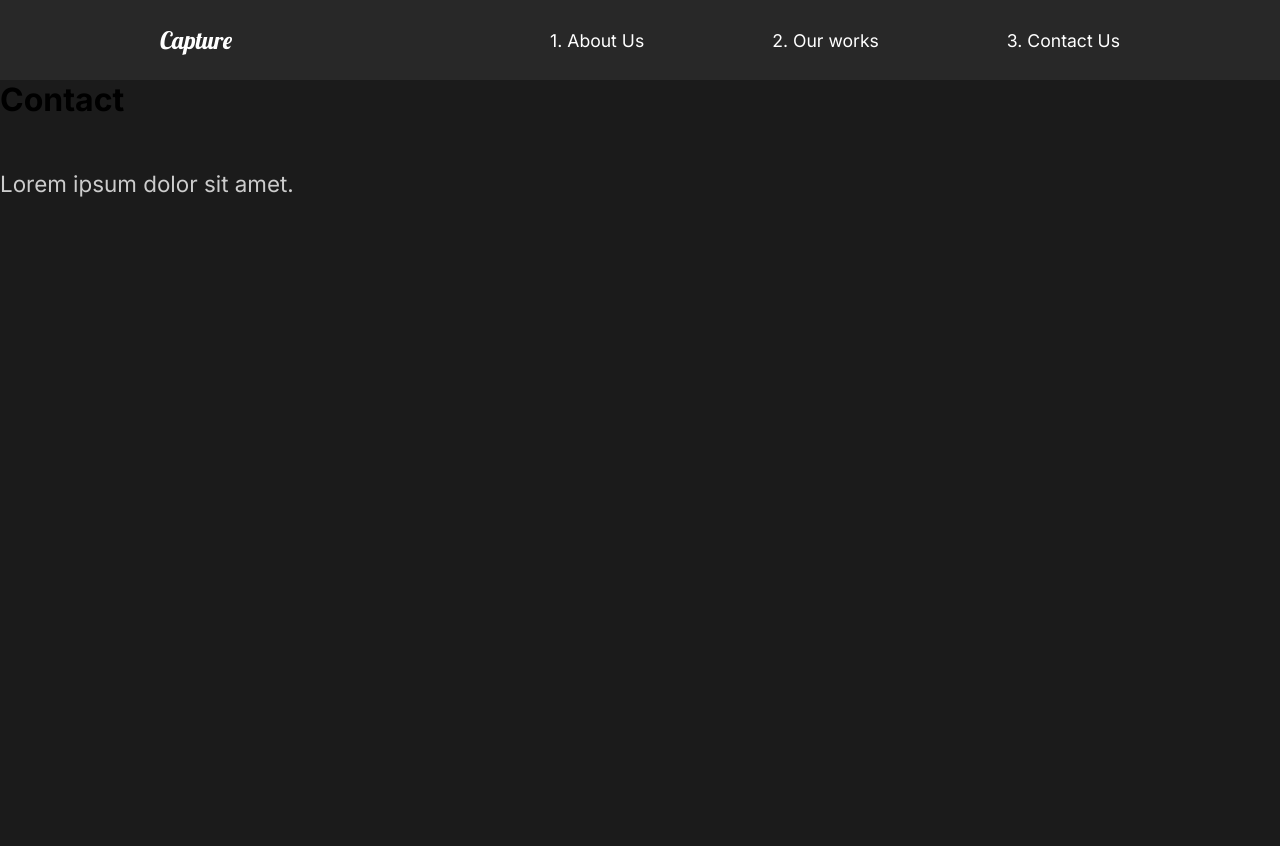
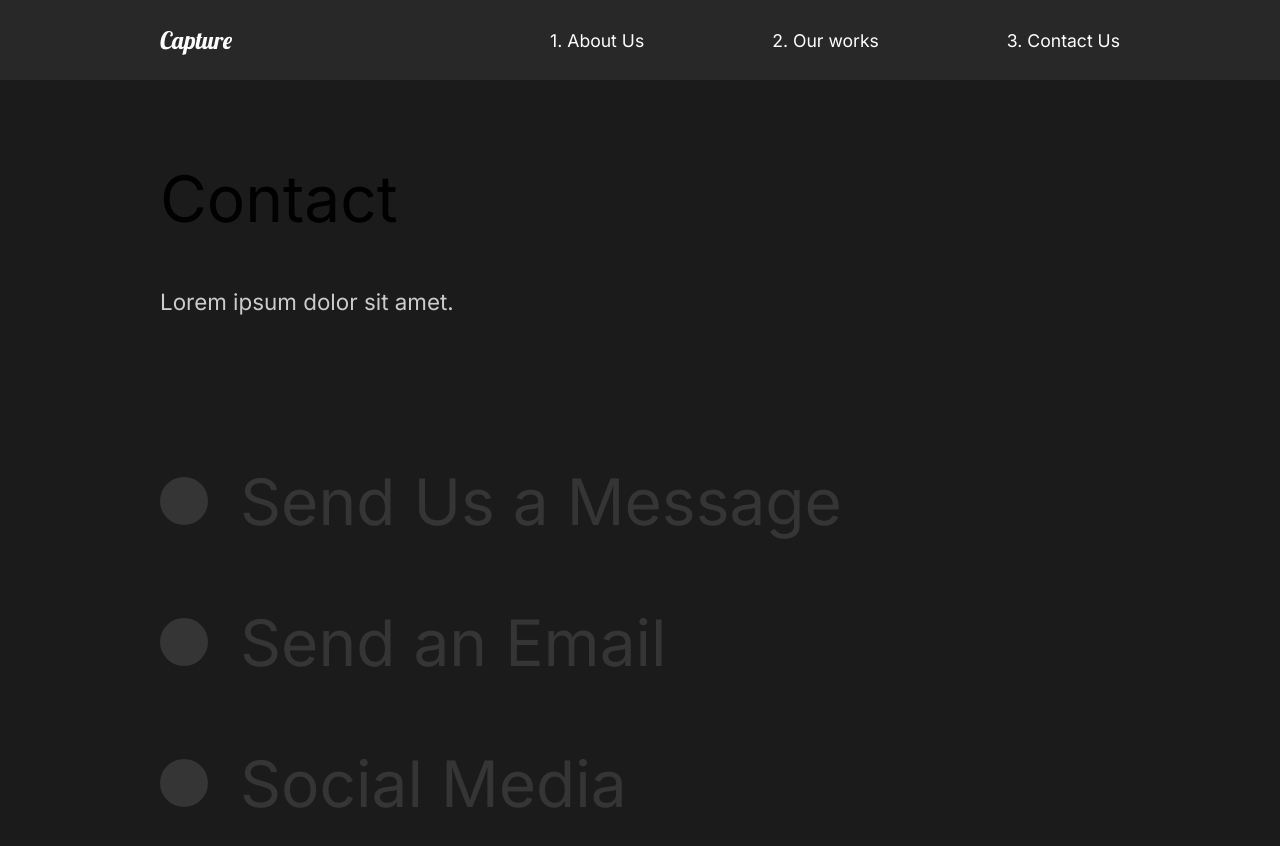
Before and after one commit to lukeist/edReact-capture, a React (Create React App) app: page /contact in a window 1280 px wide. Shown: the top 846 px of the page. Before the commit the page ends 800 px from the top, so only its background shows below. Built offline with nearby package versions, Linux system fonts and the light colour scheme.

Commit message:
21. Contact Animation

```diff
--- a/src/pages/ContactUs.js
+++ b/src/pages/ContactUs.js
@@ -1,21 +1,76 @@
 import React from "react";
 //Animations
 import { motion } from "framer-motion";
-import { pageAnimation } from "../animation";
+import { pageAnimation, titleAni } from "../animation";
+import styled from "styled-components";
 
 const ContactUs = () => {
   return (
-    <motion.div
+    <ContactStyle
       variants={pageAnimation}
       initial="hidden"
       animate="show"
       exit="exit"
       // style={{ background: "#fff" }}
     >
-      <h1>Contact</h1>
-      <p>Lorem ipsum dolor sit amet.</p>
-    </motion.div>
+      <Title>
+        <Hide>
+          <motion.h2 variants={titleAni}>Contact</motion.h2>
+        </Hide>
+        <p>Lorem ipsum dolor sit amet.</p>
+      </Title>
+      <div>
+        <Hide>
+          <Social variants={titleAni}>
+            <Circle />
+            <h2>Send Us a Message</h2>
+          </Social>
+        </Hide>
+        <Hide>
+          <Social variants={titleAni}>
+            <Circle />
+            <h2>Send an Email</h2>
+          </Social>
+        </Hide>
+        <Hide>
+          <Social variants={titleAni}>
+            <Circle />
+            <h2>Social Media</h2>
+          </Social>
+        </Hide>
+      </div>
+    </ContactStyle>
   );
 };
 
+const ContactStyle = styled(motion.div)`
+  padding: 5rem 10rem;
+  color: #353535;
+  min-height: 90vh;
+`;
+
+const Title = styled.div`
+  margin-bottom: 4rem;
+  color: black;
+`;
+
+const Hide = styled.div`
+  overflow: hidden;
+`;
+
+const Circle = styled.div`
+  border-radius: 50%;
+  width: 3rem;
+  height: 3rem;
+  background: #353535;
+`;
+
+const Social = styled(motion.div)`
+  display: flex;
+  align-items: center;
+  h2 {
+    margin: 2rem;
+  }
+`;
+
 export default ContactUs;
```
Also changed, not shown: 1 other file (tests, documents, lock files or other folders).
